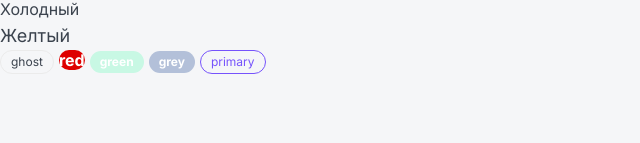
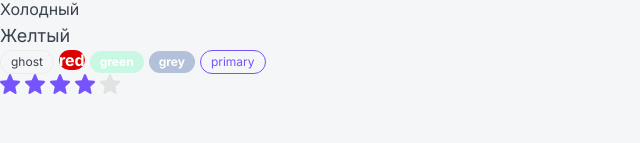
Before and after one commit to PavelLatmentsev/OWl-Next.js-, a Next.js app: page / in a window 1280 px wide. Shown: the part 157-300 px from the top of the page, without its empty margins (0-640 px from the left). Built offline with nearby package versions, Linux system fonts and the light colour scheme.

Commit message:
add rating component

```diff
--- a/app/page.tsx
+++ b/app/page.tsx
@@ -1,5 +1,5 @@
 
-import { Htag, Button, Ptag, Tag } from '@/components';
+import { Htag, Button, Ptag, Tag, Rating } from '@/components';
 import { Metadata } from 'next';
 
 export const metadata: Metadata = {
@@ -30,6 +30,7 @@ export default function Home():JSX.Element {
       <Tag size="s" color="green">green</Tag>
       <Tag size="s" color="grey">grey</Tag>
       <Tag size="s" color="primary">primary</Tag>
+      <Rating rating={4}/>
 
       </div>
     </main>
--- /dev/null
+++ b/components/Rating/Rating.module.css
@@ -0,0 +1,7 @@
+.filled {
+    fill:var(--primary)
+}
+
+.star {
+    margin-right:5px;
+}
--- /dev/null
+++ b/components/Rating/Rating.tsx
@@ -0,0 +1,31 @@
+
+"use client";
+import { IRatingProps } from "./Rating.props";
+import {useState, useEffect} from "react";
+import Star from "./star.svg";
+import styles from "./Rating.module.css";
+import cn from "classnames";
+import classNames from "classnames";
+
+
+export const Rating = ({ isEditable = false, rating, setRating, ...props }: IRatingProps): JSX.Element => {
+    const [ratingArray, setRatingArray] = useState<JSX.Element[]>(new Array(5).fill(<></>));
+useEffect(() => {
+    constructRating(rating);
+},[rating]);
+    const constructRating = (currentRatting: number)=> {
+        const updatedArray=ratingArray.map((r:JSX.Element, i:number)=> {
+            return (        <Star className={cn(styles.star, {
+                [styles.filled]: i < currentRatting
+            } )}/>);
+
+
+        });
+        setRatingArray(updatedArray);
+    }
+  return (
+<div {...props}>
+ {ratingArray.map((r,i)=>(<span key={i}>{r}</span>))}
+</div>
+  );
+};
--- a/components/index.ts
+++ b/components/index.ts
@@ -2,3 +2,4 @@ export * from "./Htag/Htag";
 export * from "./Button/Button";
 export * from "./Ptag/Ptag";
 export * from "./Tag/Tag";
+export * from "./Rating/Rating";
```
Also changed, not shown: components/Rating/Rating.props.ts (added, +8 -0 lines), components/Rating/star.svg (added).
